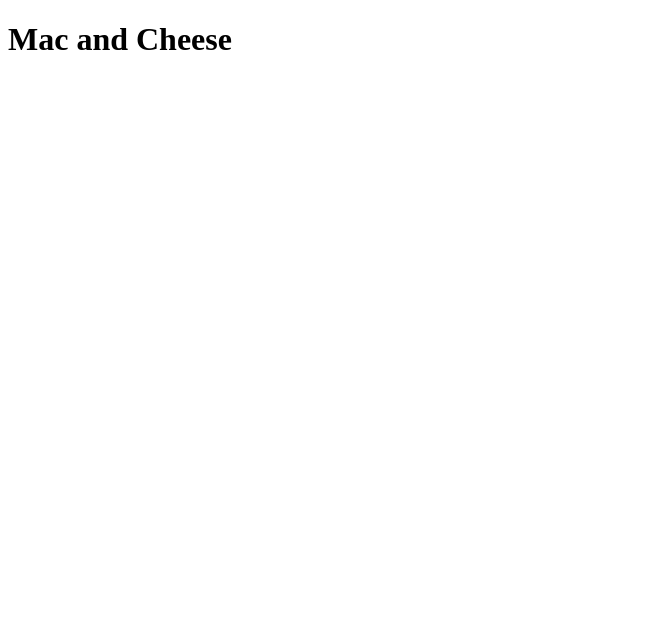
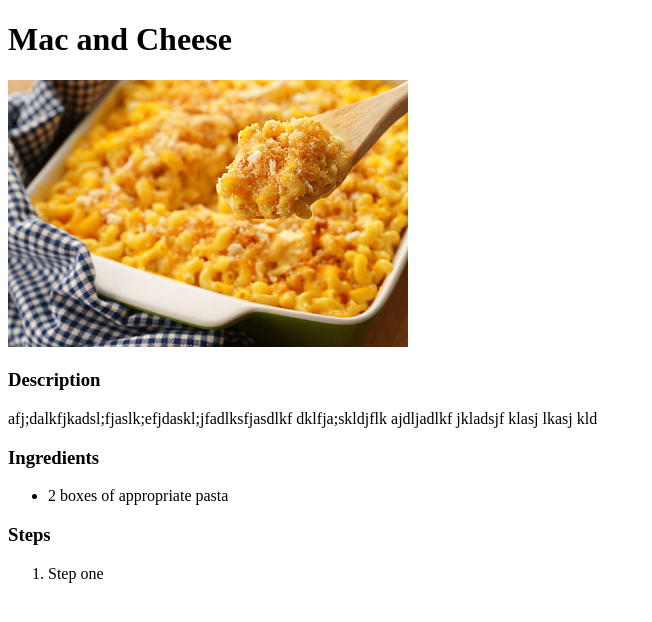
Before and after one commit to sosesmolomon/odin-recipes, a plain HTML site: page recipes/mac-and-cheese.html in a window 1280 px wide. Shown: the whole page, without its empty margins (0-652 px from the left). Drawn offline with Linux system fonts and the light colour scheme.

Commit message:
Create first recipe page and the outline to fill in

```diff
--- a/recipes/mac-and-cheese.html
+++ b/recipes/mac-and-cheese.html
@@ -11,5 +11,24 @@
         Mac and Cheese
     </h1>
 
+    <img src= "../img/mac-and-cheese-picture.jpg" alt = "Creamy baked mac and cheese" width="400">
+
+    <h3>Description</h3>
+
+    <p>
+        <!--describe the recipe here-->afj;dalkfjkadsl;fjaslk;efjdaskl;jfadlksfjasdlkf dklfja;skldjflk ajdljadlkf jkladsjf klasj lkasj kld
+    </p>
+
+    <h3>Ingredients</h3>
+    <ul>
+        <li>2 boxes of appropriate pasta</li>
+    </ul>
+
+    <h3>Steps</h3>
+    <ol>
+        <li>Step one</li>
+    </ol>
+
+
 </body>
 </html>
```
Also changed, not shown: img/mac-and-cheese-picture.jpg (added).
